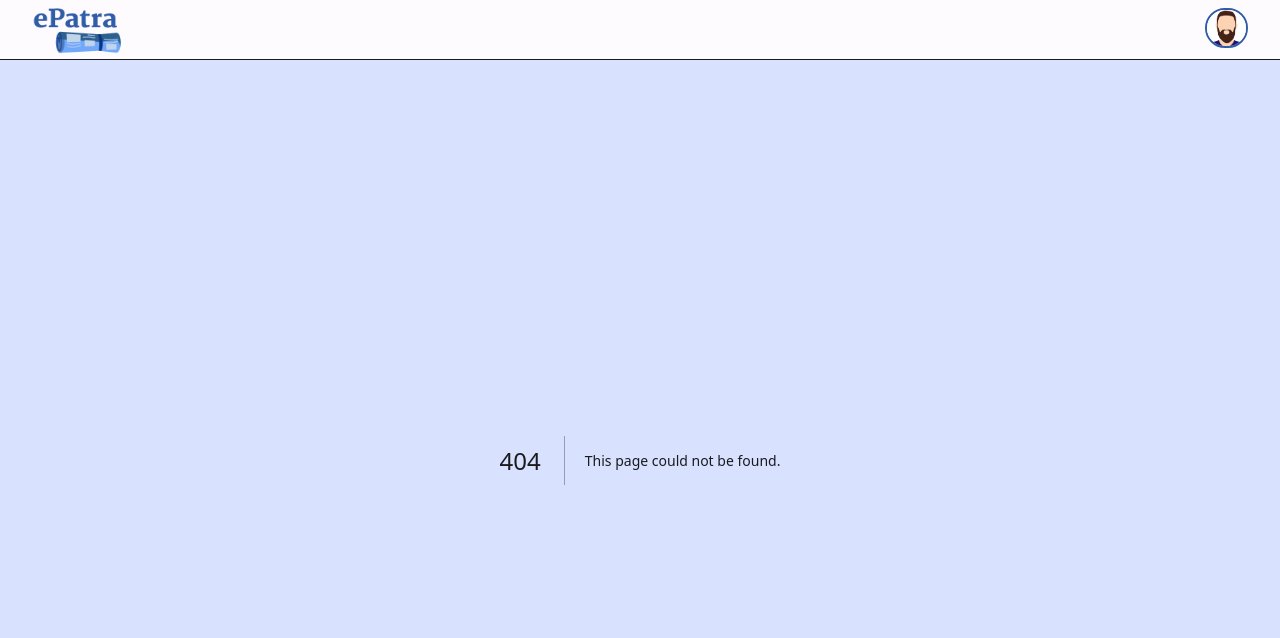
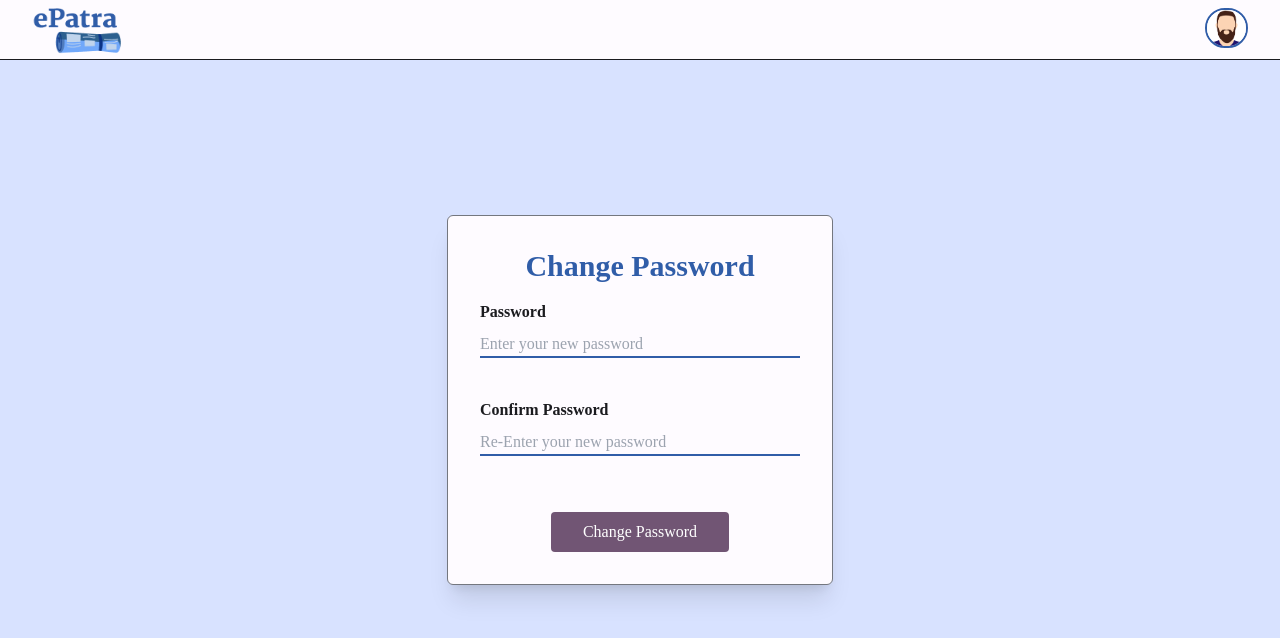
Before and after one commit to niyoj/epatra, a Next.js app in the folder client/: page /changepassword in a window 1280 px wide. Before the commit this address had no page. Shown: the top 638 px of the page. Built offline with nearby package versions, Linux system fonts and the light colour scheme; sample sign-in values are in the browser's storage.

Commit message:
adds more security

```diff
--- /dev/null
+++ b/client/components/ChangePassword.js
@@ -0,0 +1,87 @@
+import axios from "axios";
+import { useFormik } from "formik";
+import { useRouter } from "next/router";
+
+const ChangePassword = () => {
+    const router = useRouter();
+
+    if (typeof window !== 'undefined') {
+        if (localStorage.getItem("isLoggedIn") != "true") {
+            router.push("./login");
+        }
+    }
+
+    const validate = values => {
+        const errors = {};
+
+        if (!values.password) {
+            errors.password = "You cannot leave this empty";
+        } else if (values.password.length < 8) {
+            errors.password = "Password must be greater than 8 characters"
+        }
+
+        if (!values.cpassword) {
+            errors.cpassword = "You cannot leave this empty";
+        } else if (values.cpassword != values.password) {
+            errors.password = "Password must match";
+            errors.cpassword = "Password must match";
+        }
+
+        return errors;
+    }
+
+    const bearer = (typeof window !== 'undefined')? localStorage.getItem("accessToken"): null;
+
+    const handleFormSubmit = async(values) => {
+        try {
+            await axios.post("http://localhost:8000/api/v1/auth/change-password/",
+                values,
+                {
+                    headers: {
+                    "Content-type": "multipart/form-data",
+                    "Authorization": "Bearer "+ bearer,
+                    },
+                },
+            ).then((response) => {
+                console.log(response);
+            })
+        } catch (err) {
+            console.log(err);
+        }
+    }
+
+    const formik = useFormik({
+        initialValues: {
+            password: '',
+            cpassword:'',
+        },
+        validate,
+        onSubmit: values => {
+            handleFormSubmit(values);
+        },
+    });
+
+    return (
+        <section className="inline-flex flex-col bg-background absolute top-1/2 left-1/2 -translate-y-2/4 -translate-x-2/4 p-8 rounded-md border border-outline shadow-xl">
+            <h1 className="font-bold text-3xl text-center text-primary mb-4">Change Password</h1>
+
+            <form method="post" className="inline-flex flex-col items-center" onSubmit={formik.handleSubmit}>
+                <div className="mb-4">
+                    <label className={`block font-extrabold mb-2`}>Password</label>
+                    <input className={`block bg-background w-80 border-0 border-b-2 focus:outline-0 border-primary`} type='password' name='password' placeholder='Enter your new password' value={formik.values.password} onChange={formik.handleChange} onBlur={formik.handleBlur} />
+                    <p className="block text-sm text-error text-right mt-1">&nbsp;{formik.touched.password && formik.errors.password ? formik.errors.password: null }</p>
+                </div>
+
+                <div className="">
+                    <label className={`block font-extrabold mb-2`}>Confirm Password</label>
+                    <input className={`block bg-background w-80 border-0 border-b-2 focus:outline-0 border-primary`} type='password' name='cpassword' placeholder='Re-Enter your new password' value={formik.values.cpassword} onChange={formik.handleChange} />
+                    <p className="block text-sm text-error text-right mt-1">&nbsp;{formik.touched.cpassword && formik.errors.cpassword ? formik.errors.cpassword: null }</p>
+                </div>
+
+                <button type="submit" className="bg-primary text-onprimary px-8 py-2 rounded mt-8 disabled:bg-tertiary disabled:cursor-not-allowed" disabled={(!formik.touched.password && !formik.touched.cpassword) || (formik.touched.password && formik.errors.password) || (formik.touched.cpassword && formik.errors.cpassword) ? true : false}>Change Password</button>
+            </form>
+        </section>
+    );
+}
+
+export default ChangePassword;
--- a/client/components/Login.js
+++ b/client/components/Login.js
@@ -4,12 +4,14 @@ import { GoogleLogin } from '@react-oauth/google';
 import hero from "../public/login_hero.png";
 import { useFormik } from "formik";
 import { logInSchema} from "../schemas/login.js";
+import { useRouter } from "next/router";
 
 const initialValues = {
     email:"",
     password:"",
 }
 const Login = () => {
+    const router = useRouter();
     useEffect(() => {
         document.body.classList.add("bg-primary-variant");
     });
@@ -24,6 +26,12 @@ const Login = () => {
     })
 
     const [error, setError] = useState(null);
+
+    if (typeof window !== 'undefined') {
+        if (localStorage.getItem("isLoggedIn") == "true") {
+            router.push("./");
+        }
+    }
 
     const submitHandler = async () => {
         setError(null);
@@ -47,6 +55,8 @@ const Login = () => {
                 localStorage.setItem('accessToken', data.access);
                 localStorage.setItem('isLoggedIn', true);
             }
+
+            router.push("./");
         } catch (error) {
             setError(error.message);
         }
--- a/client/components/Verification.js
+++ b/client/components/Verification.js
@@ -8,6 +8,12 @@ const Verification = () => {
     const str = "Thank you for regsitering your account. We will be sending you a verification email shortly.";
 
     const [success, setSuccess] = useState(false);
+
+    if (typeof window !== 'undefined') {
+        if (localStorage.getItem("isLoggedIn") == "true") {
+            router.push("./");
+        }
+    }
 
     const handleBtn = async() => {
         try {
--- /dev/null
+++ b/client/landing.js
@@ -0,0 +1,3 @@
+import { Landing } from "./components";
+
+export default Landing;
--- /dev/null
+++ b/client/pages/changepassword/index.js
@@ -0,0 +1,3 @@
+import { ChangePassword } from "../../components/index";
+
+export default ChangePassword;
```
